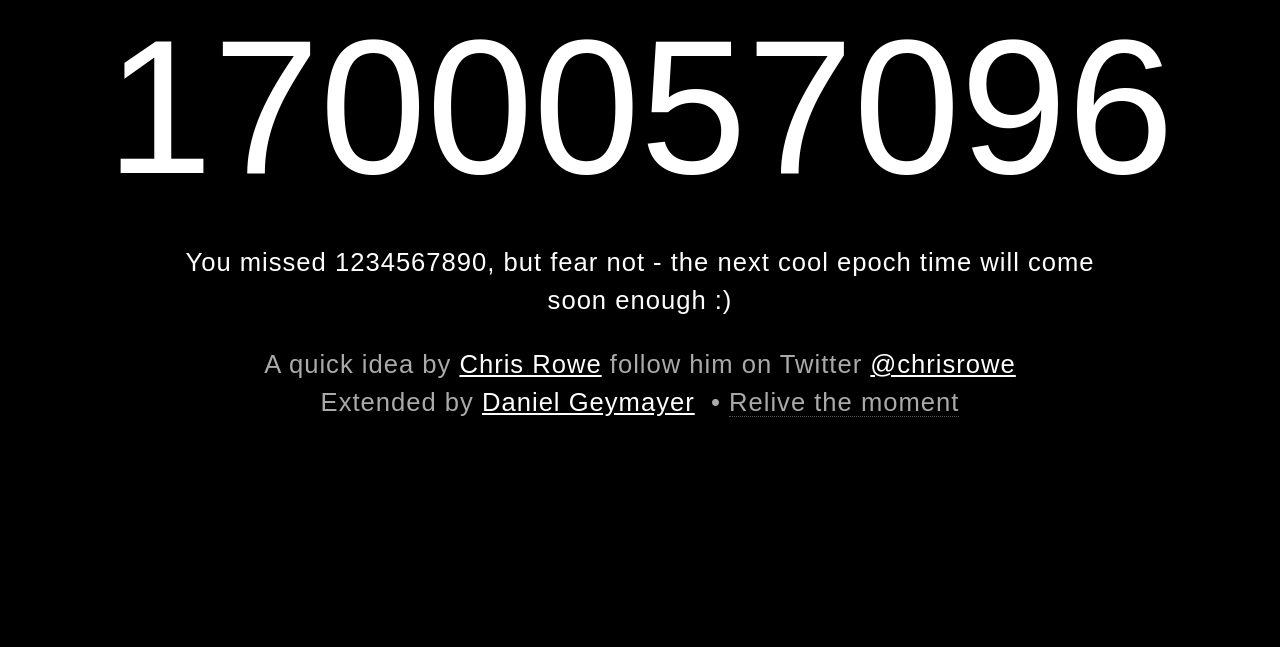
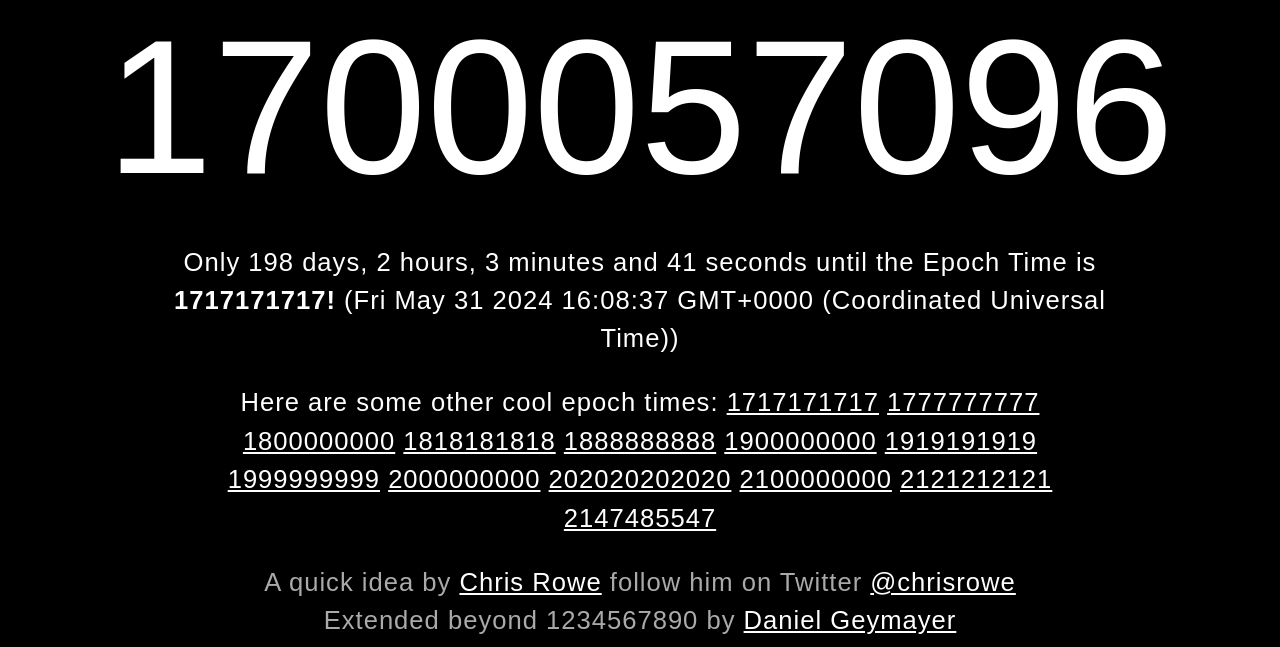
Before and after one commit to dag0310/coolepochcountdown, a PHP site: page /index.php in a window 1280 px wide. Shown: the part 154-801 px from the top of the page. Before the commit the page ends 571 px from the top, so only its background shows below. Run offline with PHP 8.4, Linux system fonts and the light colour scheme.

Commit message:
Add multiple cool epoch times in the future

```diff
--- a/public/index.php
+++ b/public/index.php
@@ -1,4 +1,6 @@
-<?php $coolepoch = !empty($_GET['t']) ? $_GET['t'] : '1234567890'; ?><!DOCTYPE html>
+<?php $coolepochtimes = [1234567890, 1700000000, 1717171717, 1777777777, 1800000000, 1818181818, 1888888888, 1900000000, 1919191919, 1999999999, 2000000000, 202020202020, 2100000000, 2121212121, 2147485547]; ?>
+<?php $coolepochtimes_in_future = []; foreach ($coolepochtimes as $cet) { if (time() > $cet) continue; $coolepochtimes_in_future[] = $cet; } ?>
+<?php $coolepoch = !empty($_GET['t']) ? $_GET['t'] : strval($coolepochtimes_in_future[0]); ?><!DOCTYPE html>
 <html>
 <head>
 	<title>Countdown (actually up) to the UNIX Epoch time being <?= $coolepoch ?>!</title>
@@ -17,14 +19,21 @@
 	<span id="timer"><script>var d = new Date();var t = d.getTime();var o = t+"";document.write(o.substring(0,10));</script></span>
 	<br>
 
-	<p class="desc">
+	<p id="desc" class="desc">
 		Only <span id="countdown"></span> until the Epoch Time is <strong><?= $coolepoch ?>!</strong> (<script>document.write(new Date(<?= $coolepoch * 1000 ?>))</script>)
 	</p>
 
-	<p class="desc2">
+	<p class="desc">
+		Here are some other cool epoch times:
+<?php foreach ($coolepochtimes_in_future as $cetif): ?>
+		<a href="?t=<?= $cetif ?>"><?= $cetif ?></a>
+<?php endforeach ?>
+	</p>
+
+	<p id="desc2" class="desc2">
 		A quick idea by <a href='http://www.chrisrowe.net'>Chris Rowe</a> follow him on Twitter <a href='http://www.twitter.com/chrisrowe'>@chrisrowe</a>
 		<br>
-		Extended by <a href="https://geymayer.com">Daniel Geymayer</a>
+		Extended beyond 1234567890 by <a href="https://geymayer.com">Daniel Geymayer</a>
 	</p>
 </div>
 
@@ -33,12 +42,11 @@
 <script>
 var wooAudio = new Audio('audio/woo.mp3');
 
-recount();
 var doparty=false;
 var finish=0;
 var appended=false;
 setInterval(recount,1000);
-
+recount();
 function recount(){
 
 	var d=new Date();
@@ -47,22 +55,28 @@ function recount(){
 	var amn=60;
 	var ahr=amn*60;
 	var ady=ahr*24;
-	var awk=ady*7;
+	var ayr=ady*365;
 	var diff=<?=$coolepoch;?>-o.substring(0,10);
 	var scs=diff;
 	var mns=(diff-(diff%amn))/amn;
 	var hrs=(diff-(diff%ahr))/ahr;
 	var dys=(diff-(diff%ady))/ady;
-	var wks=(diff-(diff%awk))/awk;
-	dys=dys%7;
+	var yrs=(diff-(diff%ayr))/ayr;
+	dys=dys%365;
 	hrs=hrs%24;
 	mns=mns%60;
 	scs=scs%60;
 
 	var thetext ="";
 
+	if (yrs>0){
+		thetext+=yrs+" year";
+		if(yrs!=1){thetext+="s";}
+		thetext+=", ";
+	}
+
 	if (dys>0){
-		thetext=dys+" day";
+		thetext+=dys+" day";
 		if(dys!=1){thetext+="s";}
 		thetext+=", ";
 	}
@@ -96,7 +110,7 @@ function recount(){
 
 	if(finish<30){
 		if(doparty==true){
-			$(".desc").text("Woohoo!!! The epoch timestamp just passed <?= $coolepoch ?>!!!");
+			$("#desc").text("Woohoo!!! The epoch timestamp just passed <?= $coolepoch ?>!!!");
 			var tweeturl="http://twitter.com/home?status=I just watched the unix epoch time reach <?= $coolepoch ?> http://coolepochcountdown.com WAHOO";
 			$("#tweet").attr("href",tweeturl);
 			setTimeout('createFirework(20,50,2,null,null,null,null,null,Math.random()>0.5,true);',(Math.floor(Math.random()*7500)));
@@ -122,13 +136,13 @@ function partytime(){
 	doparty=true;
 	document.title="HAPPY <?= $coolepoch ?>!!!";
 	wooAudio.play();
-	$(".desc").text("Woohoo!!! The epoch timestamp just passed <?= $coolepoch ?>!!!");
+	$("#desc").text("Woohoo!!! The epoch timestamp just passed <?= $coolepoch ?>!!!");
 }
 
 function missedit(){
 	if (appended == false){
-		$(".desc2").append("&nbsp;&bull;&nbsp;<span class='fun'>Relive the moment</span>");
-		$(".desc").text("You missed <?=$coolepoch;?>, but fear not - the next cool epoch time will come soon enough :)");
+		$("#desc2").append("&nbsp;&bull;&nbsp;<span class='fun'>Relive the moment</span>");
+		$("#desc").text("You missed <?=$coolepoch;?>, but fear not - the next cool epoch time will come soon enough :)");
 		var tweeturl="http://twitter.com/home?status=I just watched the unix epoch time reach <?= $coolepoch ?> http://coolepochcountdown.com WAHOO";
 		$("#tweet").attr("href",tweeturl);
 		appended=true;
```
